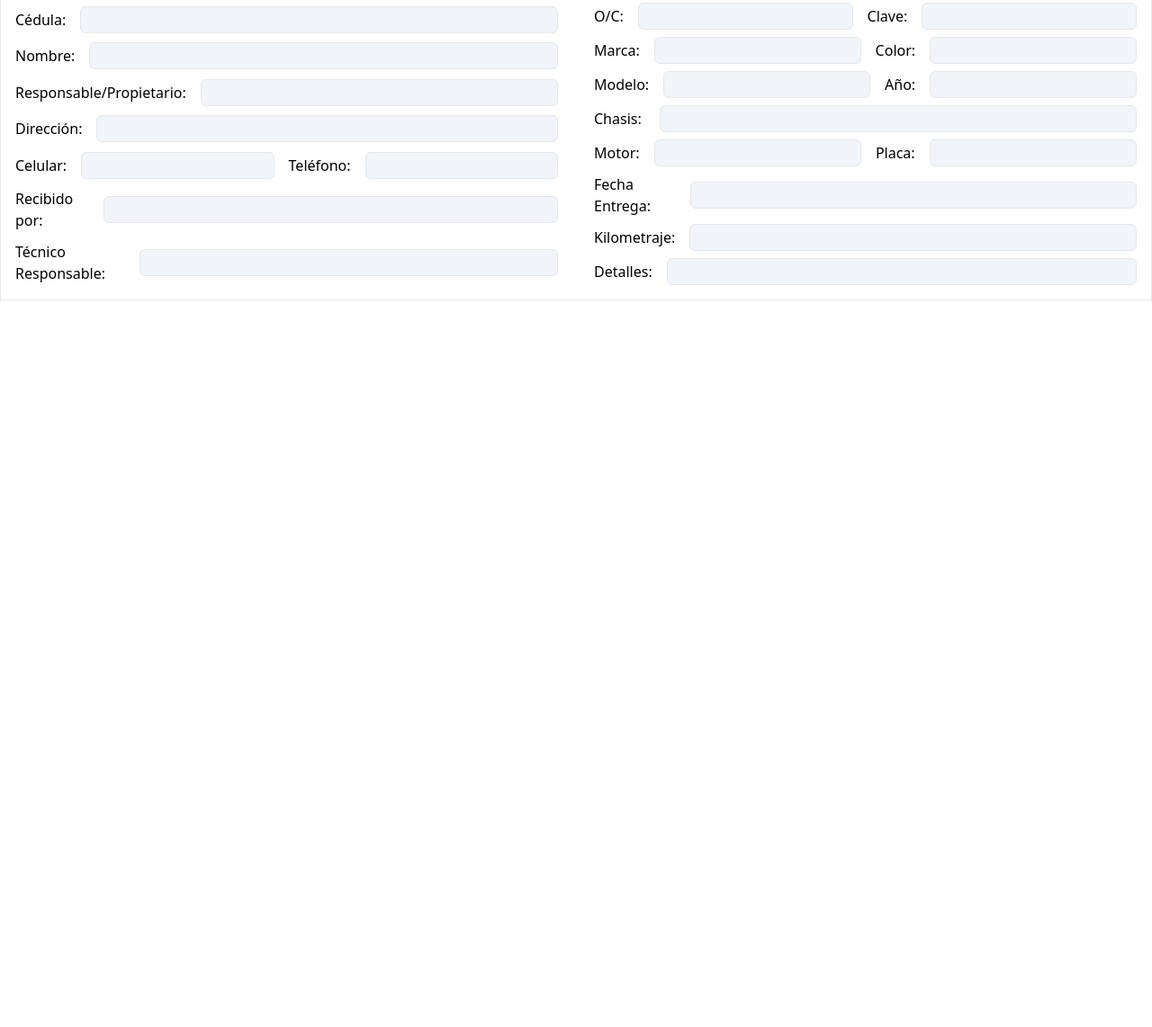
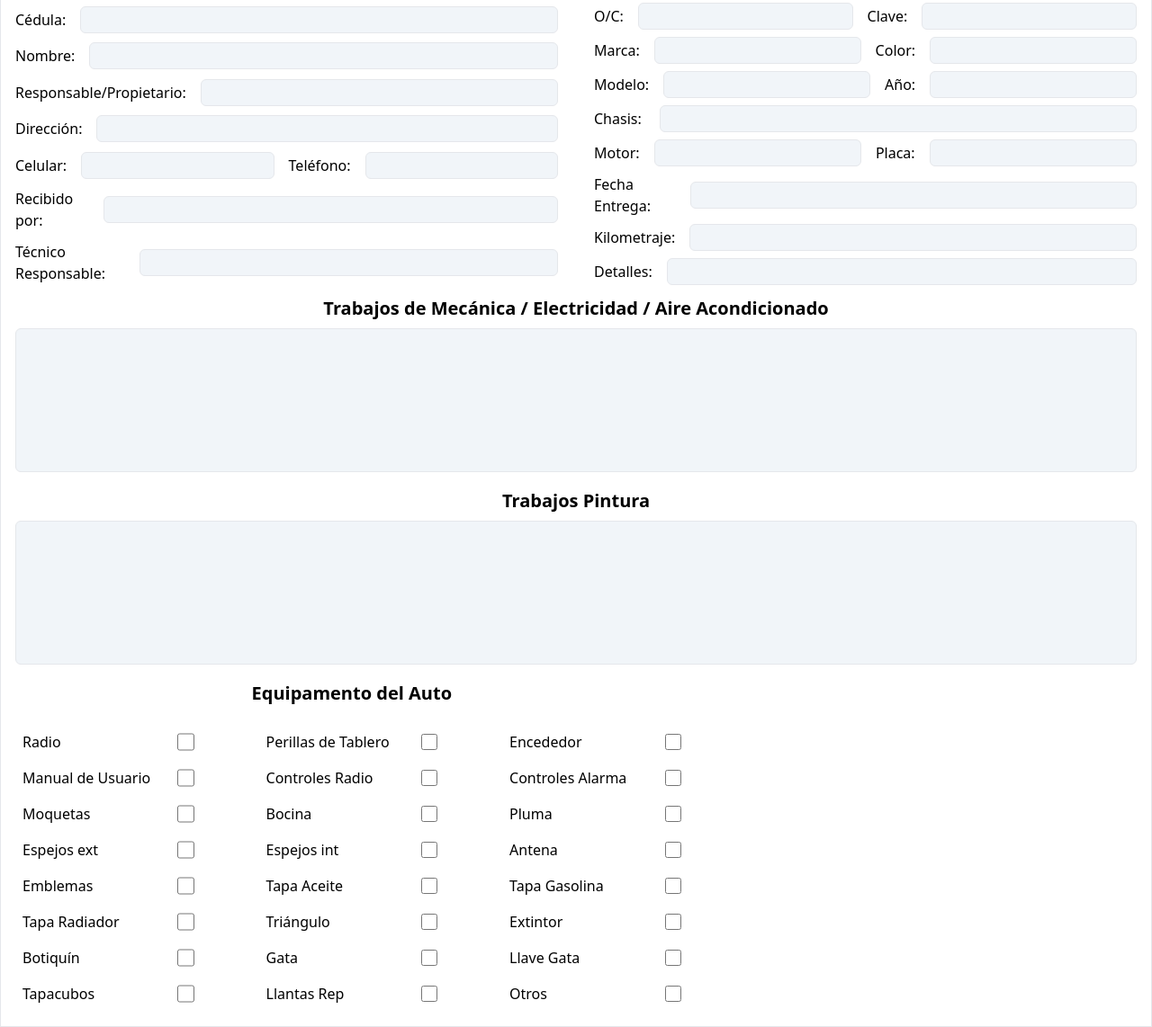
Before and after one commit to Rysth/ES6-Merkauto, a website built with webpack: page src/index.html in a window 1280 px wide. Shown: the part 225-1367 px from the top of the page at 90% size. Before the commit the page ends 800 px from the top, so only its background shows below. Built offline with nearby package versions, Linux system fonts and the light colour scheme.

Commit message:
Add checkbox list.

```diff
--- a/src/index.html
+++ b/src/index.html
@@ -25,7 +25,7 @@
         >
           <img
             class="w-48 md:w-60"
-            src="assets/images/brand.png"
+            src=""
             alt="Merkauto brand logo"
             id="brandImage"
           />
@@ -308,6 +308,43 @@
                 </li>
               </ul>
             </fieldset>
+            <fieldset class="w-full mt-3 text-center">
+              <header class="mb-2 text-center">
+                <h2 class="text-lg font-bold md:text-xl">
+                  Trabajos de Mecánica / Electricidad / Aire Acondicionado
+                </h2>
+              </header>
+              <textarea
+                name="t_mecanica"
+                id="t_mecanica"
+                class="w-full h-40 p-2 border rounded-md outline-none resize-none md:p-4 focus:border-gray-500 bg-slate-100 focus:bg-white"
+              ></textarea>
+            </fieldset>
+            <fieldset class="w-full mt-3 text-center">
+              <header class="mb-2 text-center">
+                <h2 class="text-lg font-bold md:text-xl">Trabajos Pintura</h2>
+              </header>
+              <textarea
+                name="t_mecanica"
+                id="t_mecanica"
+                class="w-full h-40 p-2 border rounded-md outline-none resize-none md:p-4 focus:border-gray-500 bg-slate-100 focus:bg-white"
+              ></textarea>
+            </fieldset>
+            <fieldset
+              class="grid gap-10 mt-3 outline-none lg:grid-cols-[60%_1fr]"
+            >
+              <div>
+                <header class="mb-2 text-center">
+                  <h2 class="text-lg font-bold md:text-xl">
+                    Equipamento del Auto
+                  </h2>
+                </header>
+                <div
+                  class="grid grid-cols-1 mt-5 gap-x-16 sm:grid-cols-2 md:grid-cols-3"
+                  id="equipamento"
+                ></div>
+              </div>
+            </fieldset>
           </form>
         </div>
       </section>
--- a/src/index.js
+++ b/src/index.js
@@ -1,4 +1,5 @@
 import './styles.css';
+import { Equipamento } from './scripts/equipamento.js';
 import BrandLogo from './assets/images/brand.png';
 
 /* Header */
@@ -10,3 +11,17 @@ brandImage.src = BrandLogo;
 const actualDate = new Date();
 const formatedDate = `${actualDate.getDay()}/${actualDate.getMonth()}/${actualDate.getFullYear()}`;
 document.querySelector('#actualDate').innerHTML = formatedDate;
+
+const equipamento = document.querySelector('#equipamento');
+equipamento.innerHTML = Equipamento.map(
+  (item) => `
+  <div class="flex items-center justify-between md:hover:bg-slate-200 px-2 active:bg-blue-400 md:active:bg-blue-300 transition-colors rounded-md">
+    <label for="equipamento-${item.id}" class="w-full cursor-pointer  py-2 text-sm md:text-base select-none">${item.name}</label>
+    <input
+      type="checkbox"
+      id=equipamento-${item.id}
+      class="w-5 h-5  bg-black"
+    />
+  </div>
+`,
+).join('');
--- /dev/null
+++ b/src/scripts/equipamento.js
@@ -0,0 +1,98 @@
+export const Equipamento = [
+  {
+    id: 1,
+    name: 'Radio',
+  },
+  {
+    id: 2,
+    name: 'Perillas de Tablero',
+  },
+  {
+    id: 3,
+    name: 'Encededor',
+  },
+  {
+    id: 4,
+    name: 'Manual de Usuario',
+  },
+  {
+    id: 5,
+    name: 'Controles Radio',
+  },
+  {
+    id: 6,
+    name: 'Controles Alarma',
+  },
+  {
+    id: 7,
+    name: 'Moquetas',
+  },
+  {
+    id: 8,
+    name: 'Bocina',
+  },
+  {
+    id: 9,
+    name: 'Pluma',
+  },
+  {
+    id: 10,
+    name: 'Espejos ext',
+  },
+  {
+    id: 11,
+    name: 'Espejos int',
+  },
+  {
+    id: 12,
+    name: 'Antena',
+  },
+  {
+    id: 13,
+    name: 'Emblemas',
+  },
+  {
+    id: 14,
+    name: 'Tapa Aceite',
+  },
+  {
+    id: 15,
+    name: 'Tapa Gasolina',
+  },
+  {
+    id: 16,
+    name: 'Tapa Radiador',
+  },
+  {
+    id: 17,
+    name: 'Triángulo',
+  },
+  {
+    id: 18,
+    name: 'Extintor',
+  },
+  {
+    id: 19,
+    name: 'Botiquín',
+  },
+  {
+    id: 20,
+    name: 'Gata',
+  },
+  {
+    id: 21,
+    name: 'Llave Gata',
+  },
+  {
+    id: 22,
+    name: 'Tapacubos',
+  },
+  {
+    id: 23,
+    name: 'Llantas Rep',
+  },
+  {
+    id: 24,
+    name: 'Otros',
+  },
+];
```
